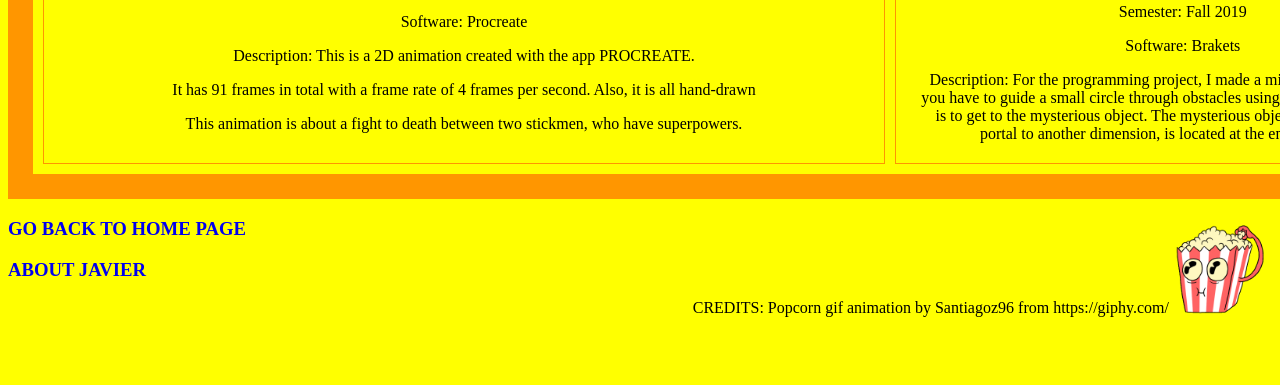
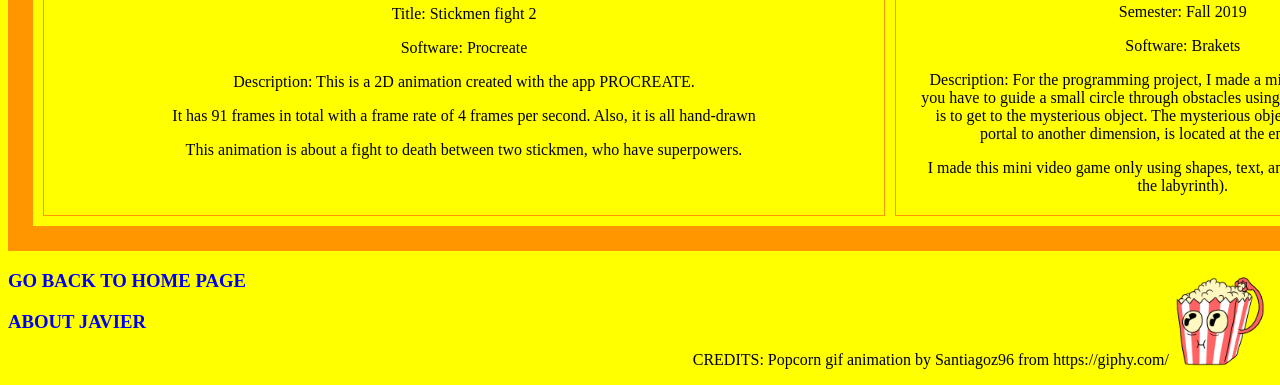
Before and after one commit to Javierchenweng/chenjavierportfolio, a plain HTML site: page gallery.html in a window 1280 px wide. Shown: the part 2926-3311 px from the top of the page. Before the commit the page ends 3259 px from the top, so only its background shows below. Drawn offline with Linux system fonts and the light colour scheme.

Commit message:
Add files via upload

```diff
--- a/gallery.html
+++ b/gallery.html
@@ -91,6 +91,7 @@ align="center">
                   <p>Semester: Fall 2019</p>
                   <p>Software: Brakets</p>
                   <p>Description: For the programming project, I made a mini video game, in which you have to guide a small circle through obstacles using the mouse. The objective is to get to the mysterious object. The mysterious object, which seems to be a portal to another dimension, is located at the end of a labyrinth.</p>
+                  <p>I made this mini video game only using shapes, text, and a lot of lines (which is the labyrinth).</p>
               </td>
 </table>
         <img src="images/giphy.gif" height="100" align="right">
```
